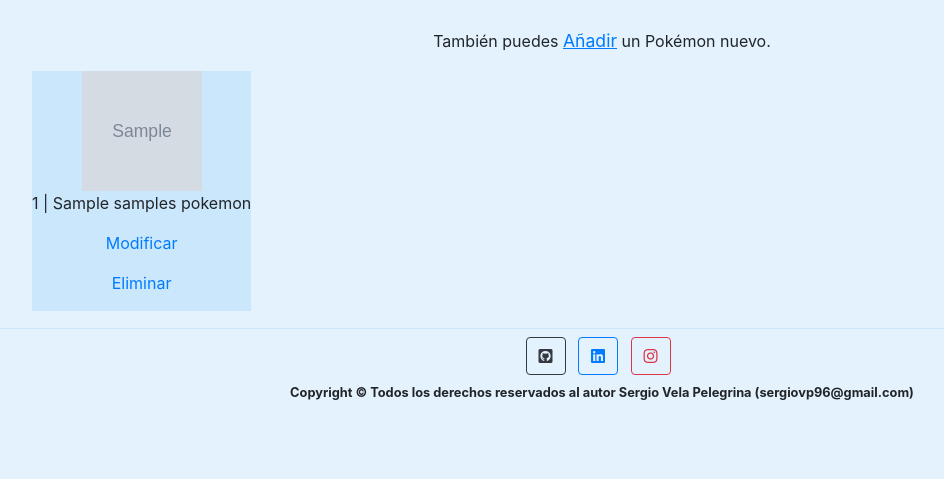
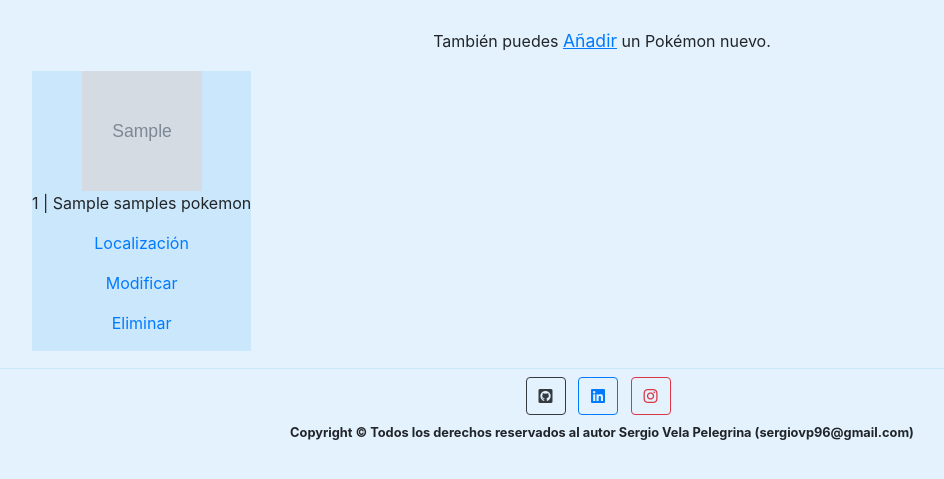
Before and after one commit to sergiovp/DAI, a Flask app: page /pokedex in a window 1280 px wide. Shown: the part 288-767 px from the top of the page, without its empty margins (38-982 px from the left). Run offline with Flask 2, Linux system fonts and the light colour scheme; tables that the repository leaves empty hold one stand-in row (values such as "Sample post"); grey boxes marked "Sample" are stand-in pictures; a database or web service that is not in the repository returns one stand-in record (values such as "Sample title"); parts of the project's set-up code (start-up, migrations or seed data) failed here and were passed over; some libraries are stand-ins or nearby versions.

Commit message:
Añadido enlace hacia la localización

```diff
--- a/FlaskApp/app/templates/pokemon.html
+++ b/FlaskApp/app/templates/pokemon.html
@@ -39,6 +39,7 @@
                 <div class="colum">
                     <img src="{{i.img}}" alt="">
                     <p>{{i.num}} | {{i.name}}</p>
+                    <p><a href="{{ url_for('mapa')}}">Localización</a></p>
                     <p><a href="{{ url_for('modificar_pokemon', _id=i._id)}}">Modificar</a></p>
                     <p><a href="{{ url_for('eliminar_pokemon', _id=i._id)}}">Eliminar</a></p>
                 </div>
@@ -48,6 +49,7 @@
                 <div class="colum">
                     <img src="{{i.img}}" alt="">
                     <p>{{i.num}} | {{i.name}}</p>
+                    <p><a href="{{ url_for('mapa')}}">Localización</a></p>
                     <p><a href="{{ url_for('modificar_pokemon', _id=i._id)}}">Modificar</a></p>
                     <p><a href="{{ url_for('eliminar_pokemon', _id=i._id)}}">Eliminar</a></p>
                 </div>
```
